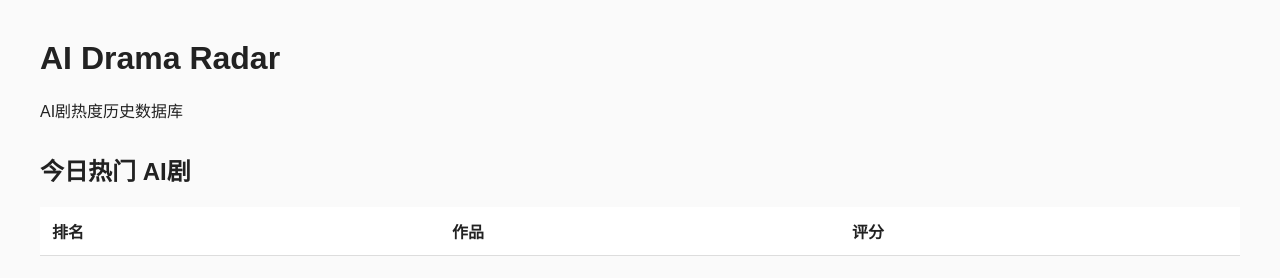
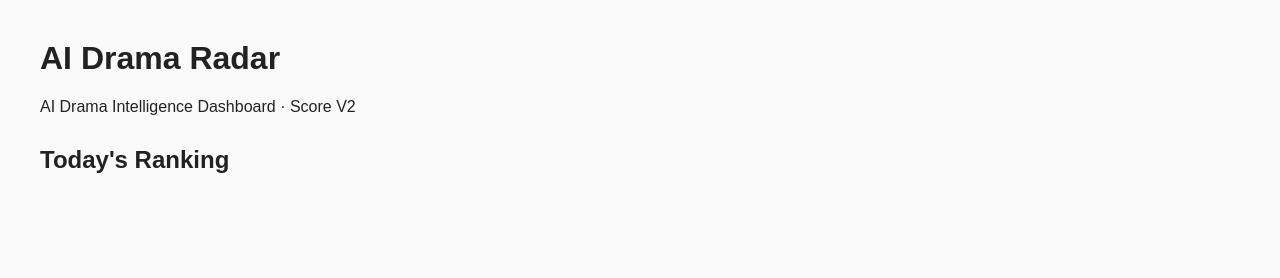
Before and after one commit to 945882813/ai-drama-radar-dashboard, a plain HTML site: page index.html in a window 1280 px wide. Drawn offline with Linux system fonts and the light colour scheme.

Commit message:
Upgrade dashboard UI for AI Drama Score V2

```diff
--- a/index.html
+++ b/index.html
@@ -3,15 +3,19 @@
 <head>
 <meta charset="utf-8">
 <meta name="viewport" content="width=device-width,initial-scale=1">
-<title>AI Drama Radar</title>
+<title>AI Drama Radar V2</title>
 <link rel="stylesheet" href="assets/style.css">
 </head>
 <body>
-<header><h1>AI Drama Radar</h1><p>AI剧热度历史数据库</p></header>
+<header>
+<h1>AI Drama Radar</h1>
+<p>AI Drama Intelligence Dashboard · Score V2</p>
+</header>
 <main>
+<section class="summary" id="summary"></section>
 <section>
-<h2>今日热门 AI剧</h2>
-<table id="ranking"><thead><tr><th>排名</th><th>作品</th><th>评分</th></tr></thead><tbody></tbody></table>
+<h2>Today's Ranking</h2>
+<div id="cards"></div>
 </section>
 </main>
 <script src="assets/app.js"></script>
```
